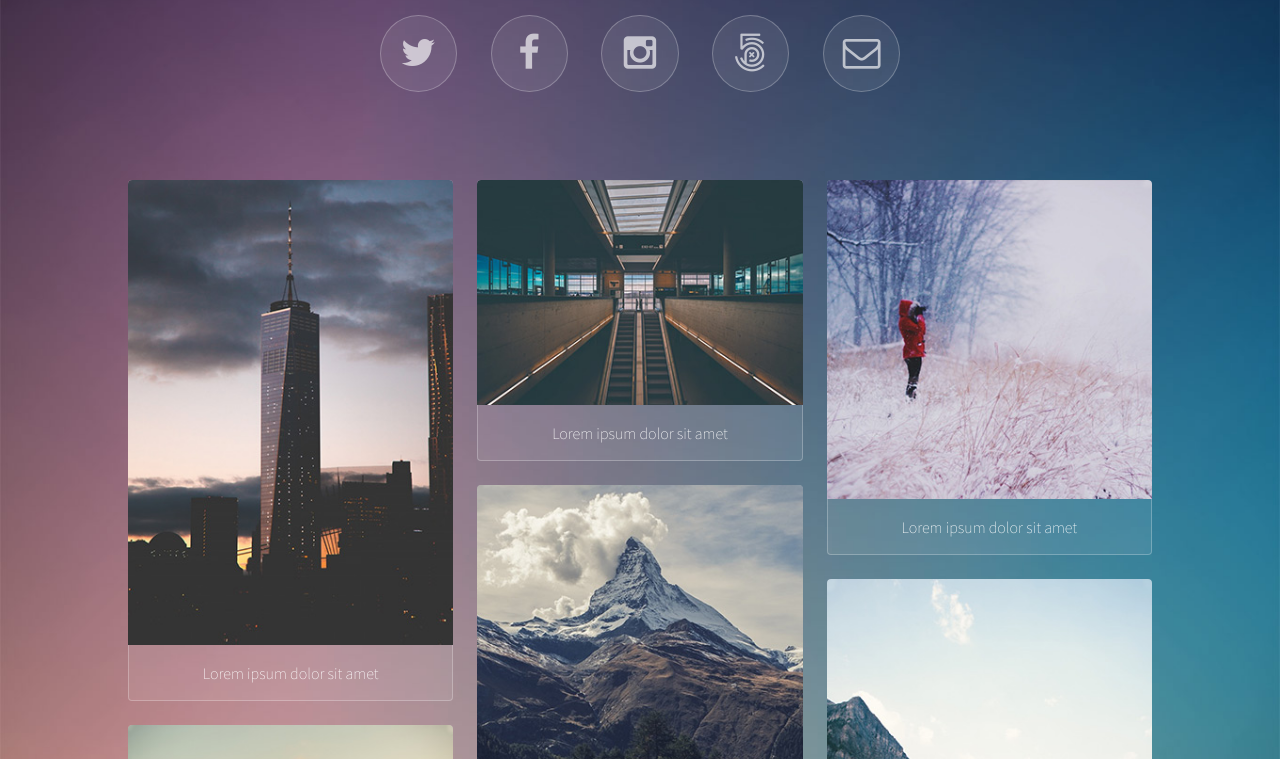
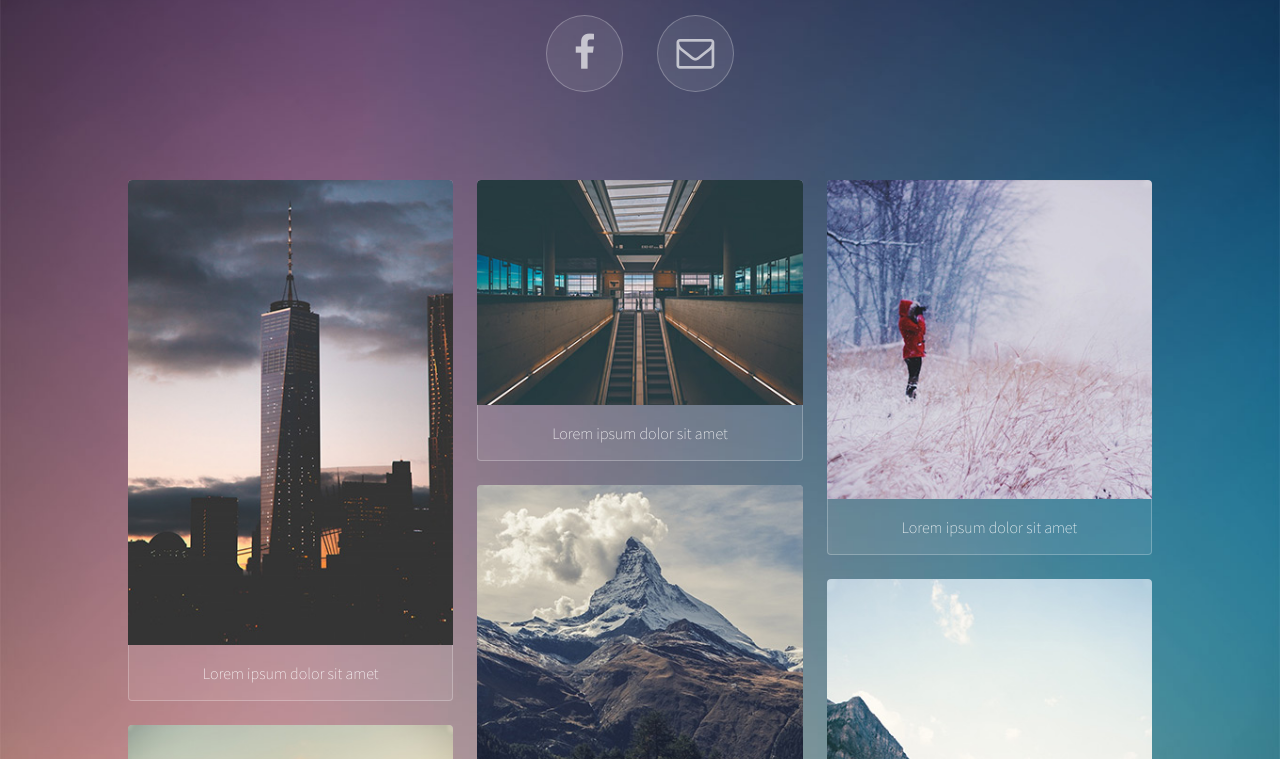
Before and after one commit to AP-Admin6089/Website, a plain HTML site: page index.html in a window 1280 px wide. Shown: the part 341-1100 px from the top of the page. Drawn offline with Linux system fonts and the light colour scheme.

Commit message:
Update index.html

```diff
--- a/index.html
+++ b/index.html
@@ -22,10 +22,7 @@
 						<h1>All Pro Interior Painting & Maintenance<h1>
 
 						<ul class="icons">
-							<li><a href="#" class="icon style2 fa-twitter"><span class="label">Twitter</span></a></li>
-							<li><a href="#" class="icon style2 fa-facebook"><span class="label">Facebook</span></a></li>
-							<li><a href="#" class="icon style2 fa-instagram"><span class="label">Instagram</span></a></li>
-							<li><a href="#" class="icon style2 fa-500px"><span class="label">500px</span></a></li>
+						        <li><a href="#" class="icon style2 fa-facebook"><span class="label">Facebook</span></a></li>
 							<li><a href="#" class="icon style2 fa-envelope-o"><span class="label">Email</span></a></li>
 						</ul>
 					</header>
```
